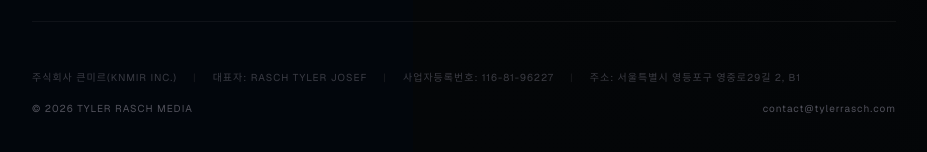
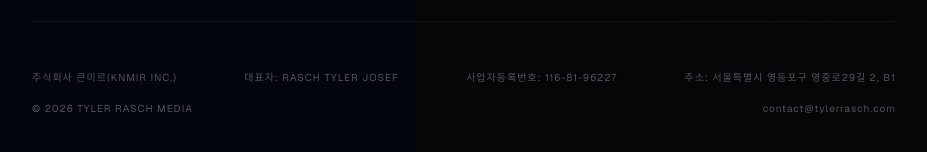
Before and after one commit to tyler-team/tyler-rasch-media, a Next.js app: page /careers in a window 1280 px wide. Shown: the part 3124-3276 px from the top of the page, without its empty margins (304-1231 px from the left). Built offline with nearby package versions, Linux system fonts and the light colour scheme.

Commit message:
style: refine corporate info footer design with even distribution and color matching

```diff
--- a/src/app/page.tsx
+++ b/src/app/page.tsx
@@ -1970,13 +1970,10 @@
                 <TypeformEmbed />
 
                 <div className="mt-24 pt-12 border-t border-white/5 flex flex-col gap-4 text-[10px] text-zinc-600 uppercase tracking-widest break-keep">
-                  <div className="flex flex-col md:flex-row gap-2 md:gap-4 opacity-70">
+                  <div className="flex flex-col md:flex-row justify-between items-start md:items-center gap-y-2">
                     <span>주식회사 큰미르(Knmir Inc.)</span>
-                    <span className="hidden md:inline text-zinc-800">|</span>
                     <span>대표자: RASCH TYLER JOSEF</span>
-                    <span className="hidden md:inline text-zinc-800">|</span>
                     <span>사업자등록번호: 116-81-96227</span>
-                    <span className="hidden md:inline text-zinc-800">|</span>
                     <span>주소: 서울특별시 영등포구 영중로29길 2, B1</span>
                   </div>
                   <div className="flex justify-between items-center">
@@ -2083,13 +2080,10 @@
                 </div>
 
                 <div className="mt-32 pt-12 border-t border-white/5 flex flex-col gap-4 text-[10px] text-zinc-600 uppercase tracking-widest break-keep">
-                  <div className="flex flex-col md:flex-row gap-2 md:gap-4 opacity-70">
+                  <div className="flex flex-col md:flex-row justify-between items-start md:items-center gap-y-2">
                     <span>주식회사 큰미르(Knmir Inc.)</span>
-                    <span className="hidden md:inline text-zinc-800">|</span>
                     <span>대표자: RASCH TYLER JOSEF</span>
-                    <span className="hidden md:inline text-zinc-800">|</span>
                     <span>사업자등록번호: 116-81-96227</span>
-                    <span className="hidden md:inline text-zinc-800">|</span>
                     <span>주소: 서울특별시 영등포구 영중로29길 2, B1</span>
                   </div>
                   <div className="flex justify-between items-center text-[10px] text-zinc-600 uppercase tracking-widest">
```
